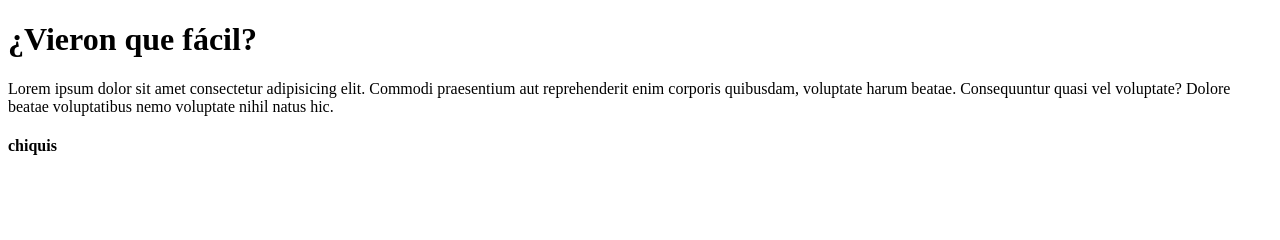
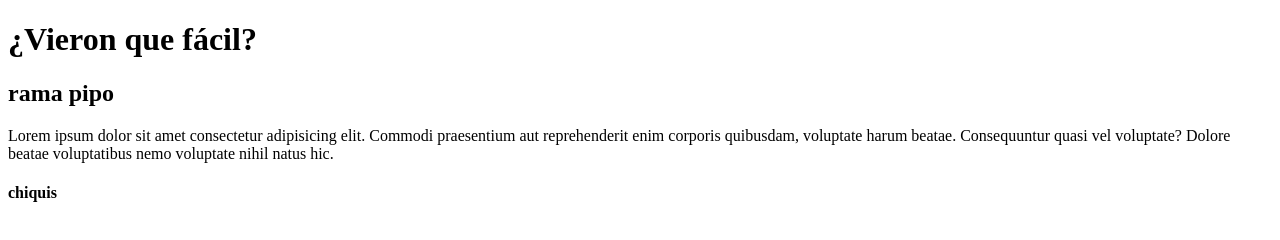
Before and after one commit to Nachomen3322/inf-133, a plain HTML site: page index.html in a window 1280 px wide. Drawn offline with Linux system fonts and the light colour scheme.

Commit message:
ramapipo

```diff
--- a/index.html
+++ b/index.html
@@ -9,6 +9,7 @@
 
 <body>
     <h1>¿Vieron que fácil?</h1>
+    <h2>rama pipo</h2>
     <p>Lorem ipsum dolor sit amet consectetur adipisicing elit. Commodi praesentium aut reprehenderit enim corporis
         quibusdam, voluptate harum beatae. Consequuntur quasi vel voluptate? Dolore beatae voluptatibus nemo voluptate
         nihil natus hic.</p>
```
